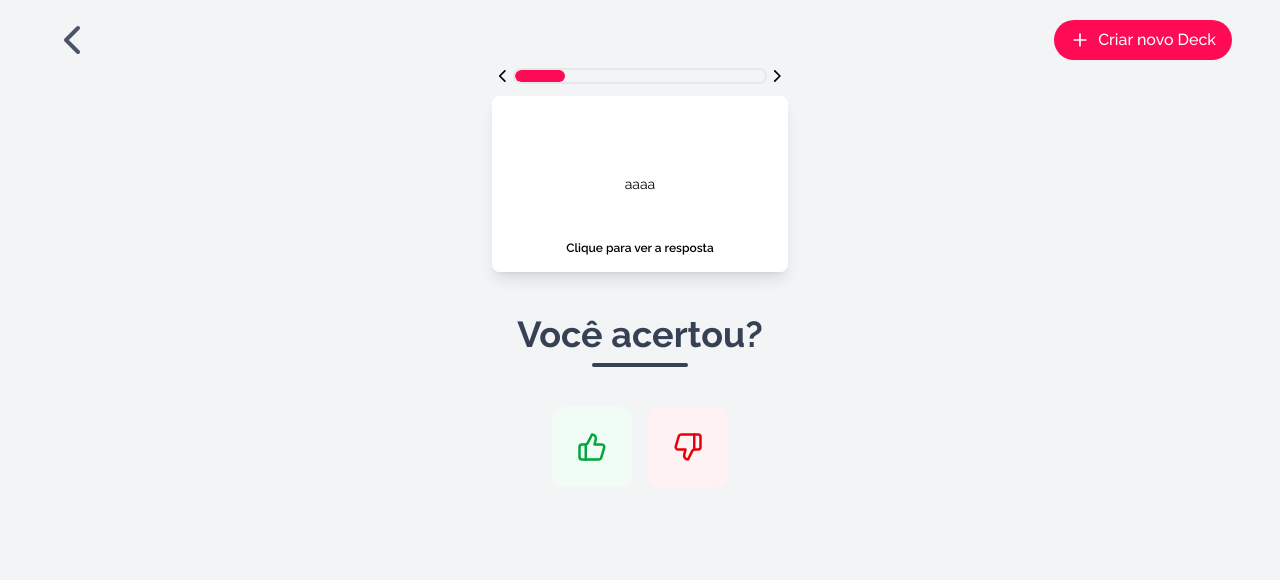
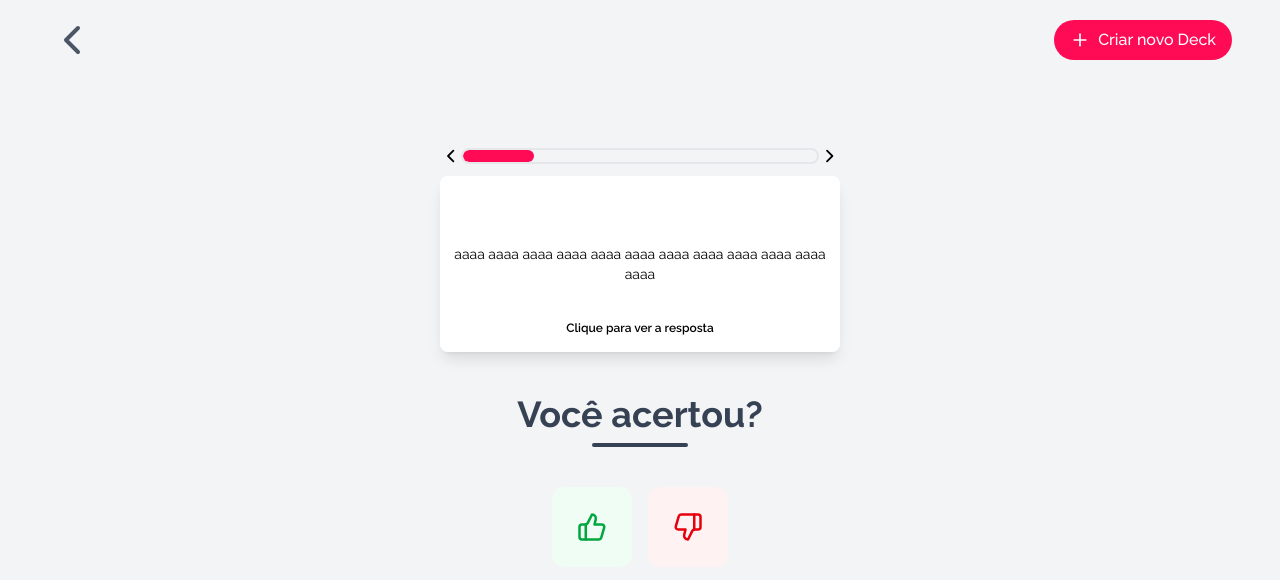
Before and after one commit to julioceno/memoriza, a Next.js app: page /decks/game in a window 1280 px wide. Shown: the top 580 px of the page. Built offline with nearby package versions, Linux system fonts and the light colour scheme.

Commit message:
feat: refine layout and styling in GamePage component for improved user experience

```diff
--- a/src/app/decks/create/page.tsx
+++ b/src/app/decks/create/page.tsx
@@ -7,7 +7,7 @@ import { CardsStep, CreateNameStep, IconSelectionStep } from '@/modules';
 const CreatePage: React.FC = () => {
     return (
         <div className='flex flex-col items-center'>
-            <div className='flex flex-col w-full mt-20 md:mt-40 '>
+            <div className='flex flex-col w-full mt-20 md:mt-40'>
                 <Stepper>
                     <Step stepIndex={0}>
                         <CreateNameStep />
--- a/src/app/decks/game/page.tsx
+++ b/src/app/decks/game/page.tsx
@@ -8,12 +8,11 @@ import { FeedbackCard } from '@/components/FeedbackCard';
 
 const GamePage: React.FC = () => {
   return (
-    <div className='flex flex-col items-center gap-10'>
-
-      <div className='w-68 xs:w-6/12 xl:w-3/12 h-52 flex flex-col gap-2'>
+    <div className='flex flex-col items-center gap-10 w-full mt-20'>
+      <div className='w-68 sm:w-[350px] xl:w-[400px] h-52 flex flex-col gap-2'>
         <ProgressBar percentage={20} />
         <Card
-          frontContent="aaaa"
+          frontContent="aaaa aaaa aaaa aaaa aaaa aaaa aaaa aaaa aaaa aaaa aaaa aaaa "
           backContent="bbbb"
         />
       </div>
```
